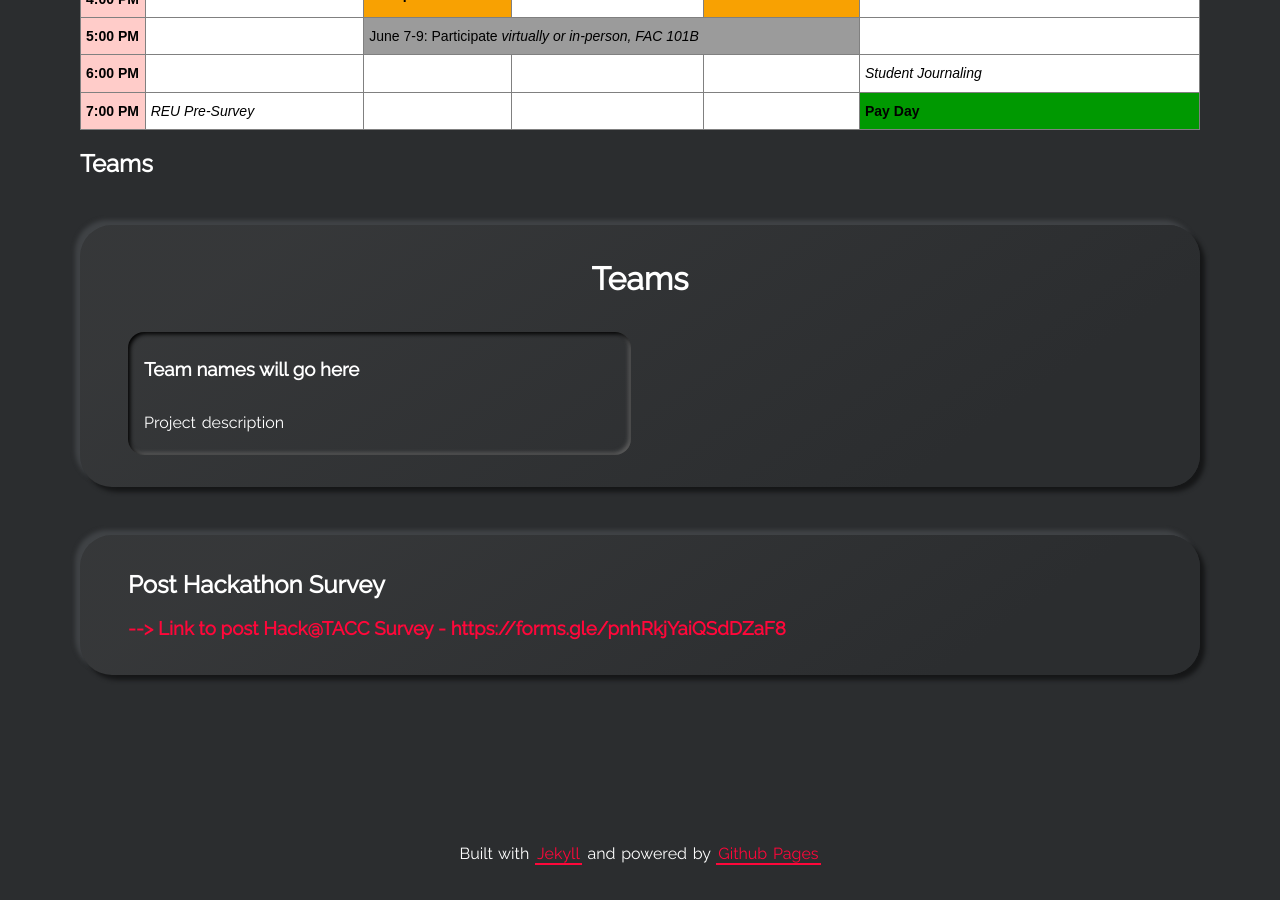
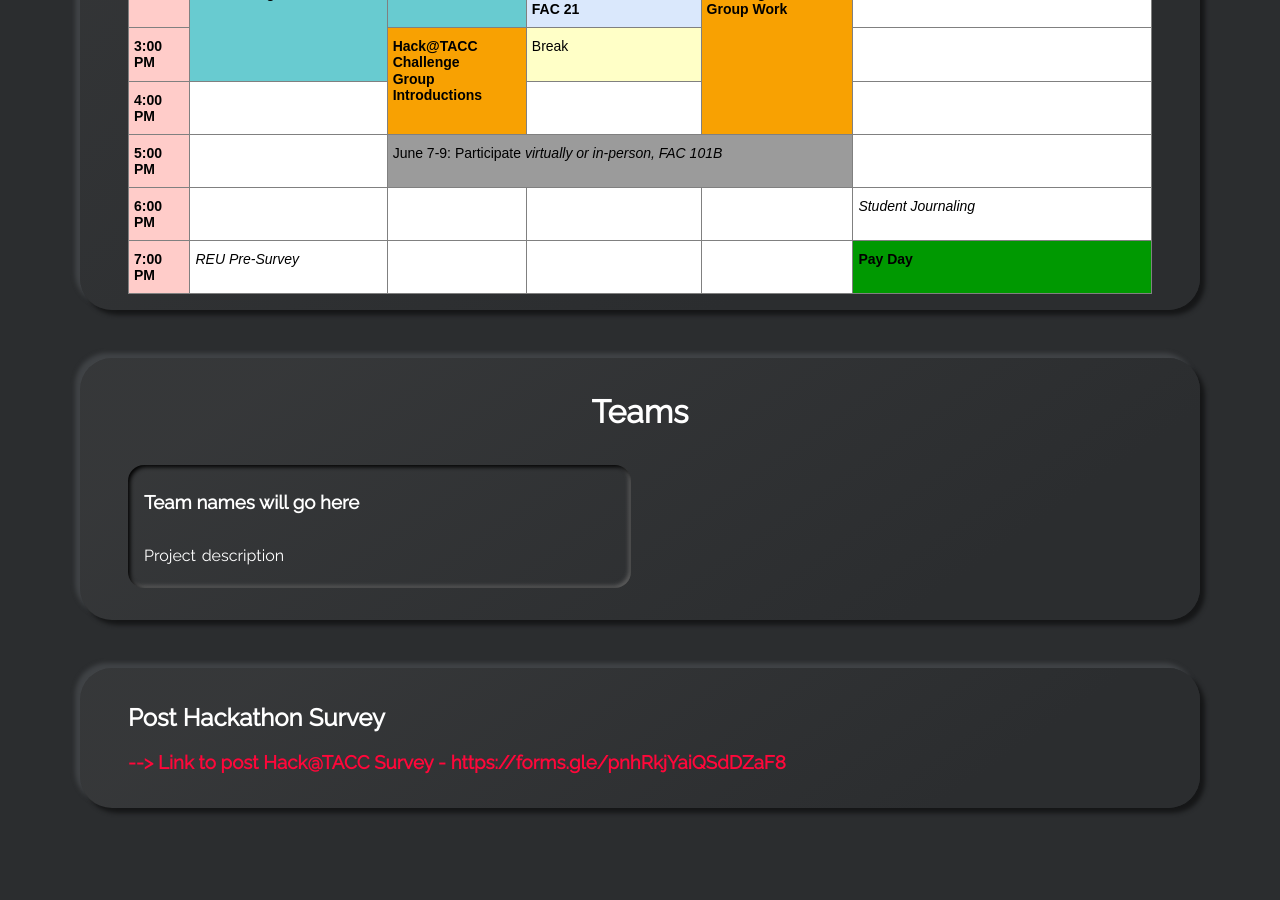
Before and after one commit to HackHPC/BigDataHack-2022, a Jekyll site: the page built from index.md, in a window 1280 px wide and 900 px high, scrolled down 2066 px. Built offline with Jekyll 4.4.1, drawn with Linux system fonts in a browser that asks for light colours; our own code applies the rules of GitHub Pages for plain Markdown files.

Commit message:
style change

```diff
--- a/_layouts/default.html
+++ b/_layouts/default.html
@@ -37,8 +37,10 @@
         {% include section-aboutme.html %}
       </section>
     {% endif %}
-    <h2> Schedule </h2>
-    {% include schedule.html %}
+    <section class="card neumorphism-card-big">
+      <h2> Schedule </h2>
+      {% include schedule.html %}
+    </section>
     {%if site.show_skills_card %}
       <section class="card neumorphism-card-big">
         {% include section-skills.html %}
@@ -49,7 +51,6 @@
         {% include section-timeline.html %}
       </section>
     {% endif %}
-    <h2> Teams </h2>
     {%if site.show_projects_card %}
       <section class="card neumorphism-card-big">
         {% include section-projects.html %}
```
